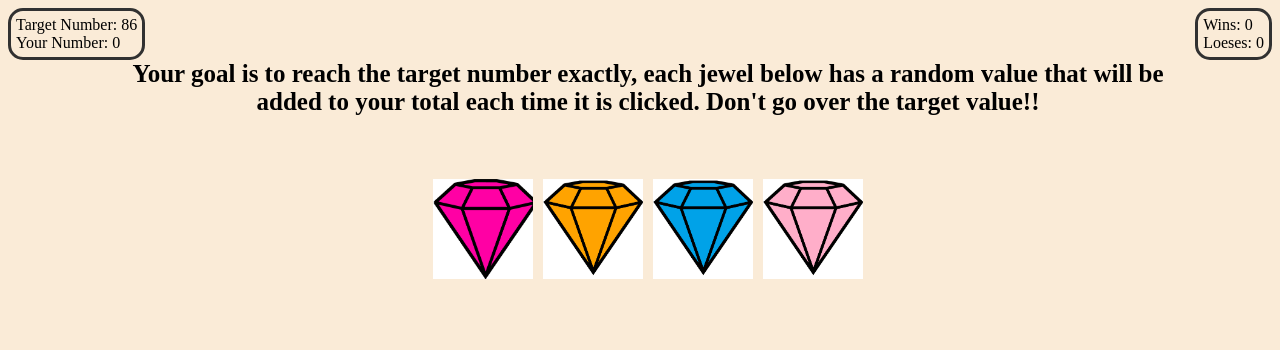
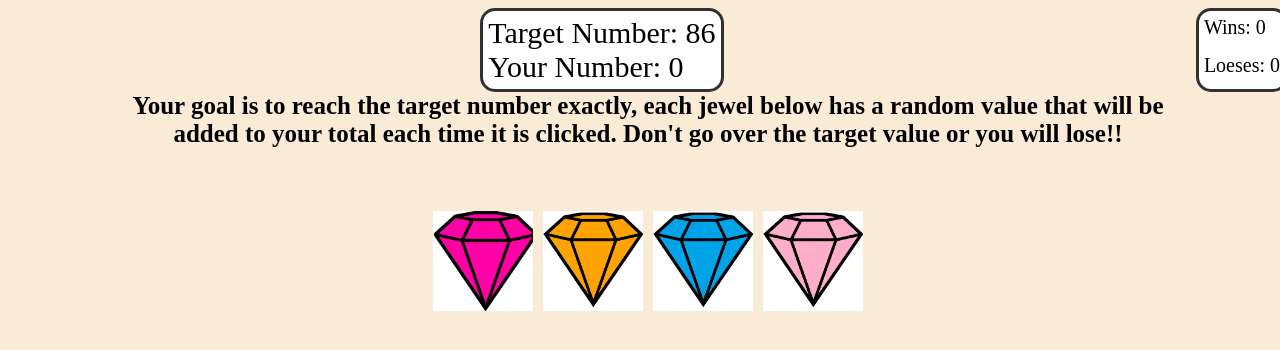
Before and after one commit to davidharris006/unit-4-game, a plain HTML site: page index.html in a window 1280 px wide. Drawn offline with nearby package versions, Linux system fonts and the light colour scheme.

Commit message:
final tweeks before submit

```diff
--- a/assets/Css/main.css
+++ b/assets/Css/main.css
@@ -1,5 +1,6 @@
 body {
     background-color: antiquewhite;
+    width: 100vw;
 }
 .images {
     width: 100px;
@@ -36,8 +37,14 @@ p {
     border: 3px solid rgb(49, 49, 49);
     border-radius: 15px;
     padding: 5px;
-
-
+    font-size: 20px;
+    background-color: white;
+}
+#losestext {
+    margin-top: 15px;
+}
+#emptyspace-div {
+    display: flex;
 }
 .targetcont {
     display: flex;
@@ -45,7 +52,8 @@ p {
     border: 3px solid rgb(49, 49, 49);
     border-radius: 15px;
     padding: 5px;
-
+    font-size: 30px;
+    background-color: white;
 }
 #jewel-1 {
     background-image: url('../Images/Jewel1.png');
--- a/index.html
+++ b/index.html
@@ -14,7 +14,9 @@
 
 <body>
     <div class="statustext-container">
-        <div class="targetcont">
+       <div id="emptyspace-div"></div>
+       <div class="targetcont">
+
 
             <div id="target-text">
                 <!-- Target number displayed here -->
@@ -30,7 +32,7 @@
     </div>
     <div id="instructions-text">
         <p>Your goal is to reach the target number exactly, each jewel below has a random value that will be </p>
-        <p> added to your total each time it is clicked. Don't go over the target value!!</p>
+        <p> added to your total each time it is clicked. Don't go over the target value or you will lose!!</p>
     </div>
 
 
```
Also changed, not shown: assets/Javascript/main.js (+1 -1 lines).
